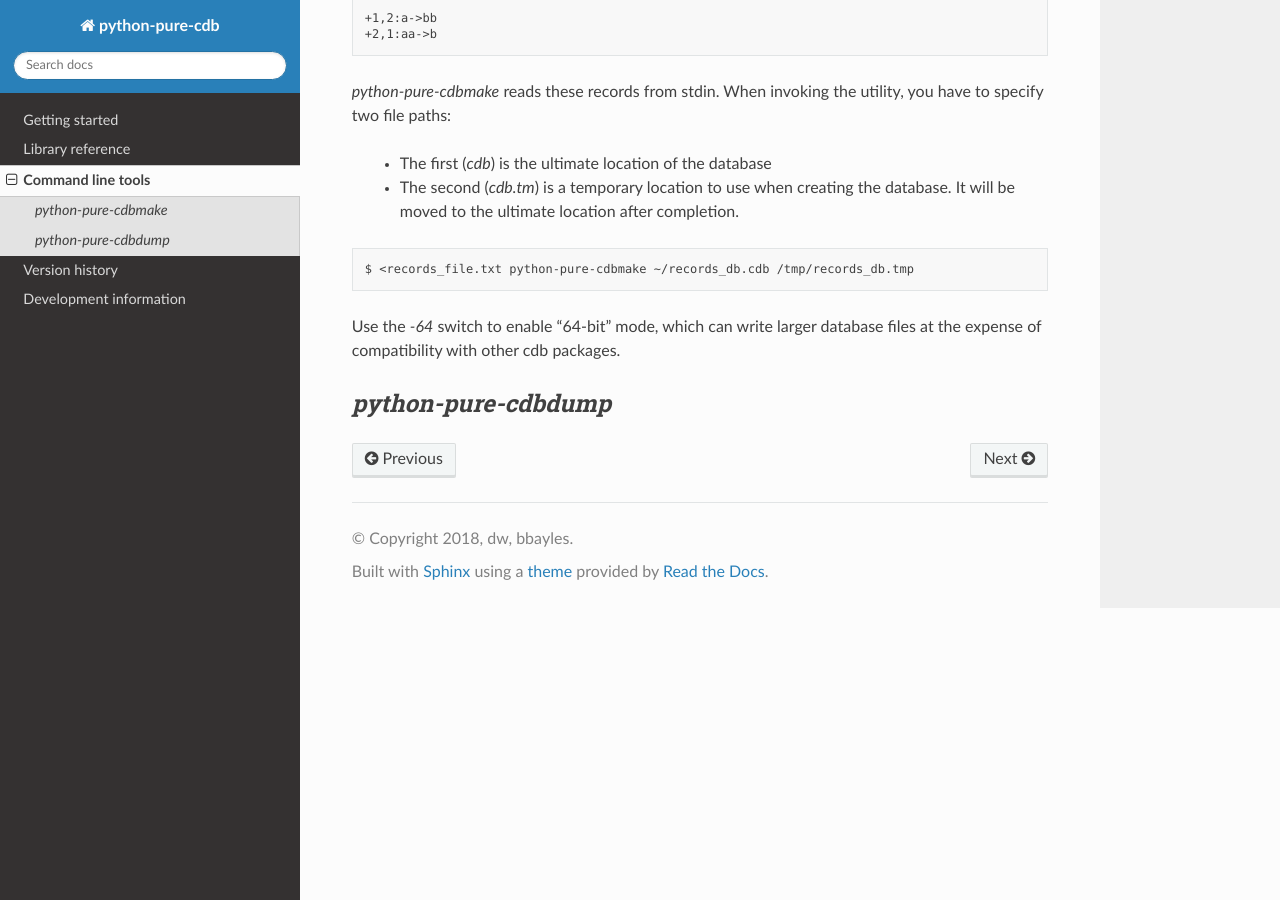
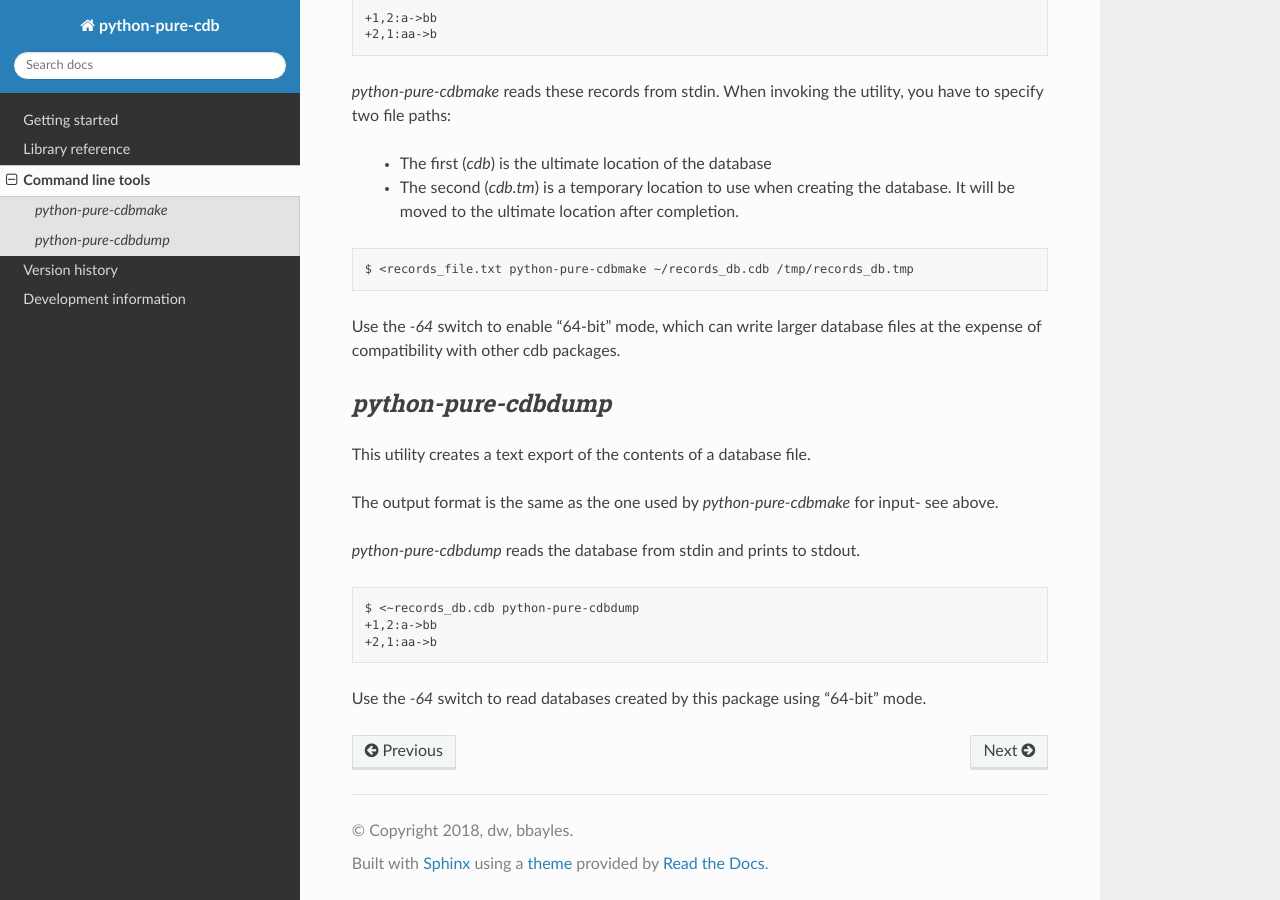
Before and after one commit to bbayles/python-pure-cdb, a Sphinx documentation site: the page built from docs/cli.rst, in a window 1280 px wide and 900 px high, scrolled down 797 px. Built offline with Sphinx 7.4.7 and the Read the Docs theme 2.0.0, drawn with Linux system fonts in a browser that asks for light colours.

Commit message:
Finish up this draft of docs

```diff
--- a/docs/cli.rst
+++ b/docs/cli.rst
@@ -43,7 +43,7 @@
     * The second (`cdb.tm`) is a temporary location to use when creating the
       database. It will be moved to the ultimate location after completion.
 
-.. code-block:: shell
+.. code-block:: none
 
     $ <records_file.txt python-pure-cdbmake ~/records_db.cdb /tmp/records_db.tmp
 
@@ -53,14 +53,18 @@
 `python-pure-cdbdump`
 ---------------------
 
-.. code-block
+This utility creates a text export of the contents of a database file.
 
-    python-pure-cdbdump -h
-    usage: python-pure-cdbdump [-h] [-64]
+The output format is the same as the one used by `python-pure-cdbmake` for
+input- see above.
 
-    Python version of djb's cdbdump. Supports standard 32-bit cdb files as well as
-    64-bit variants.
+`python-pure-cdbdump` reads the database from stdin and prints to stdout.
 
-    optional arguments:
-      -h, --help  show this help message and exit
-      -64         Use non-standard 64-bit file offsets
+.. code-block:: none
+
+    $ <~records_db.cdb python-pure-cdbdump
+    +1,2:a->bb
+    +2,1:aa->b
+
+Use the `-64` switch to read databases created by this package using "64-bit"
+mode.
```
Also changed, not shown: docs/library.rst (+17 -0 lines).
